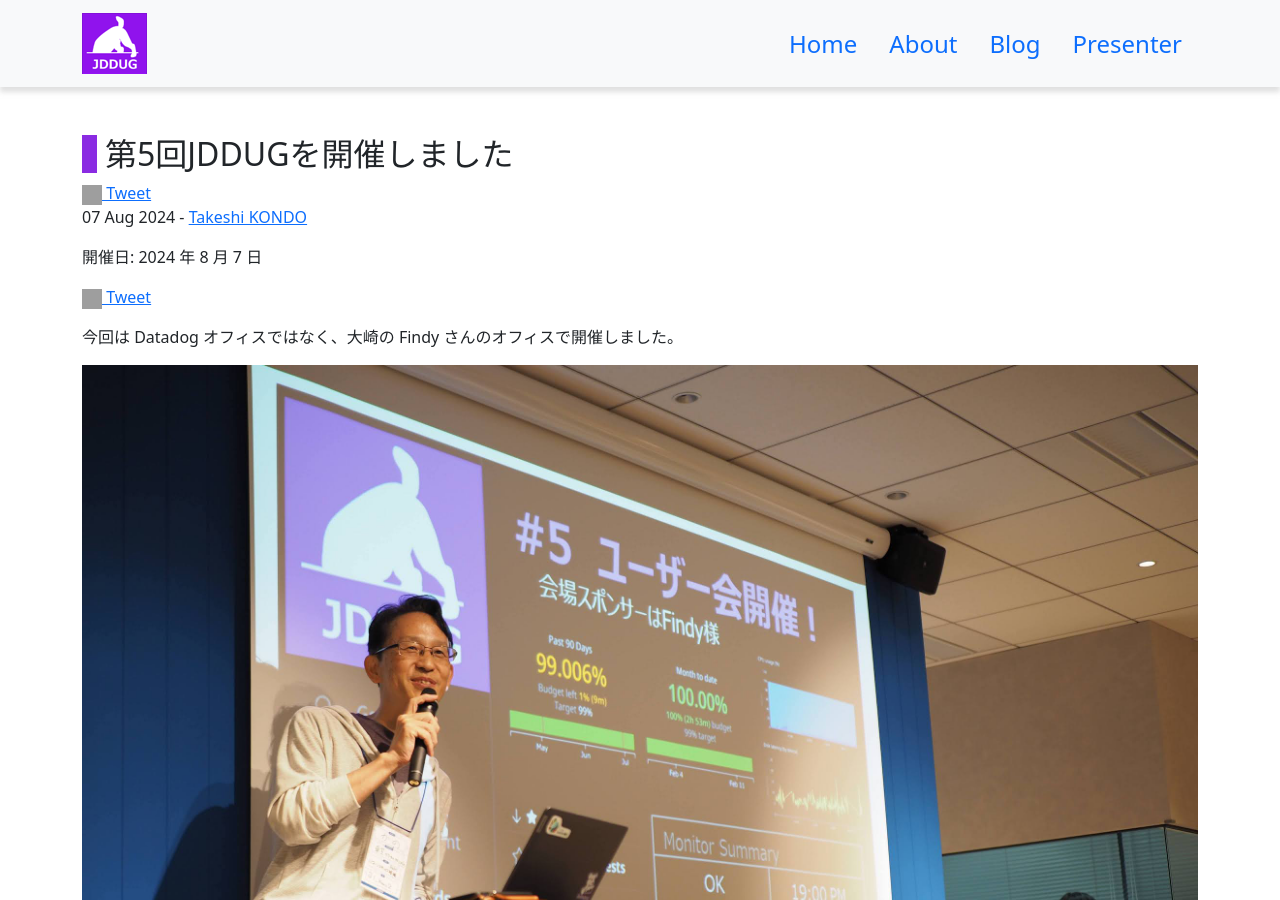
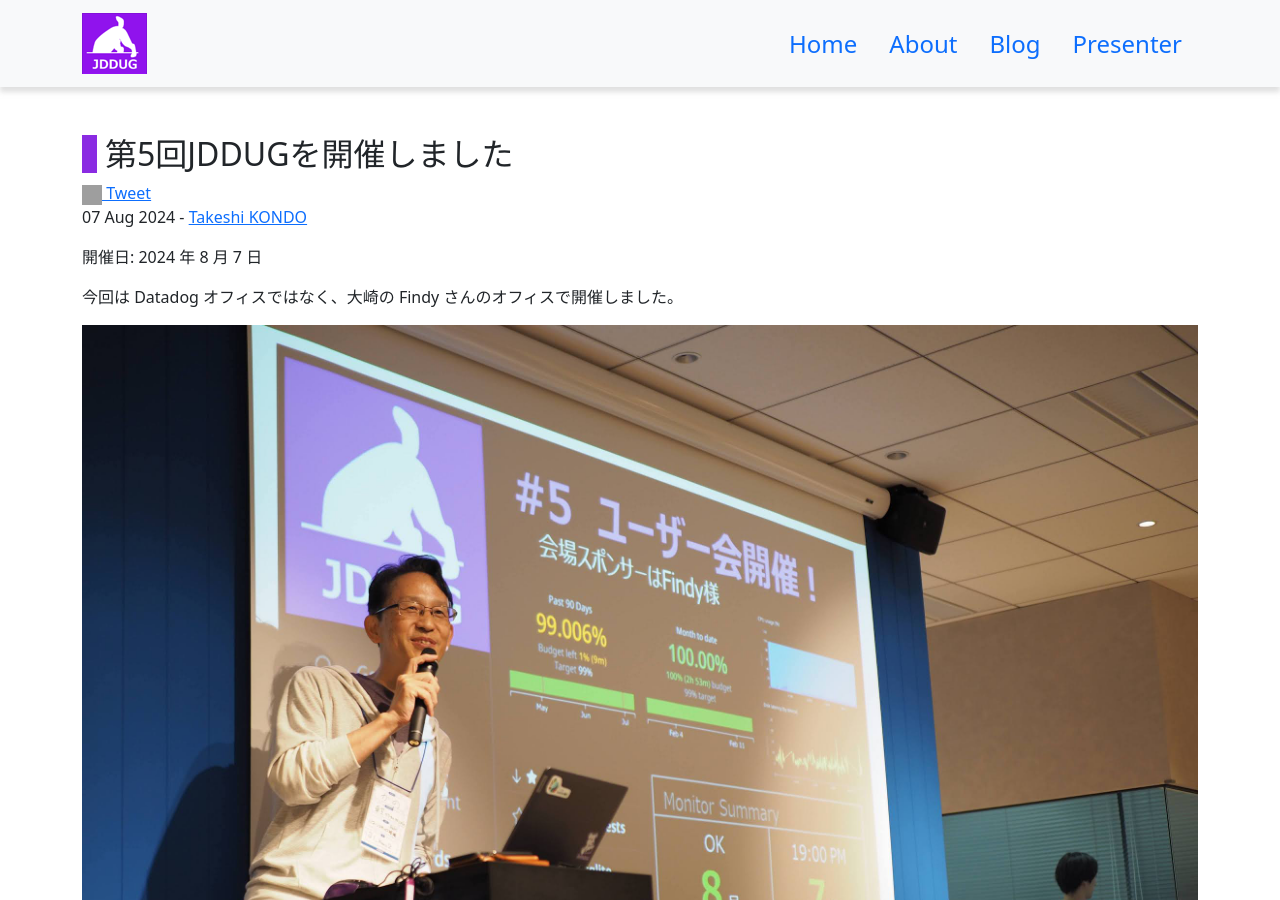
Before and after one commit to jdd-ug/jdd-ug.github.io, a Jekyll site: the page built from _posts/2024-08-07-jddug5.md, in a window 1280 px wide and 900 px high. Built offline with Jekyll 4.4.1, drawn with Linux system fonts in a browser that asks for light colours; comment, search, counter and statistics services are not loaded; grey boxes are pictures that could not be loaded.

Commit message:
Remove tweet post button

```diff
--- a/_posts/2024-08-07-jddug5.md
+++ b/_posts/2024-08-07-jddug5.md
@@ -1,15 +1,10 @@
 ---
 layout: post
 author: chaspy
-title: "第5回JDDUGを開催しました"
+title: '第5回JDDUGを開催しました'
 ---
 
 開催日: 2024 年 8 月 7 日
-
-<!-- Tweet Button with X Icon Image -->
-<a href="https://twitter.com/intent/tweet?text=JDDUG#5を開催しました%20#JDDUG" class="twitter-share-button" data-size="large">
-<img src="x-icon.png" alt="X Icon" style="width: 20px; height: 20px;"> Tweet </a>
-<script async src="https://platform.twitter.com/widgets.js" charset="utf-8"></script>
 
 今回は Datadog オフィスではなく、大崎の Findy さんのオフィスで開催しました。
 
```
